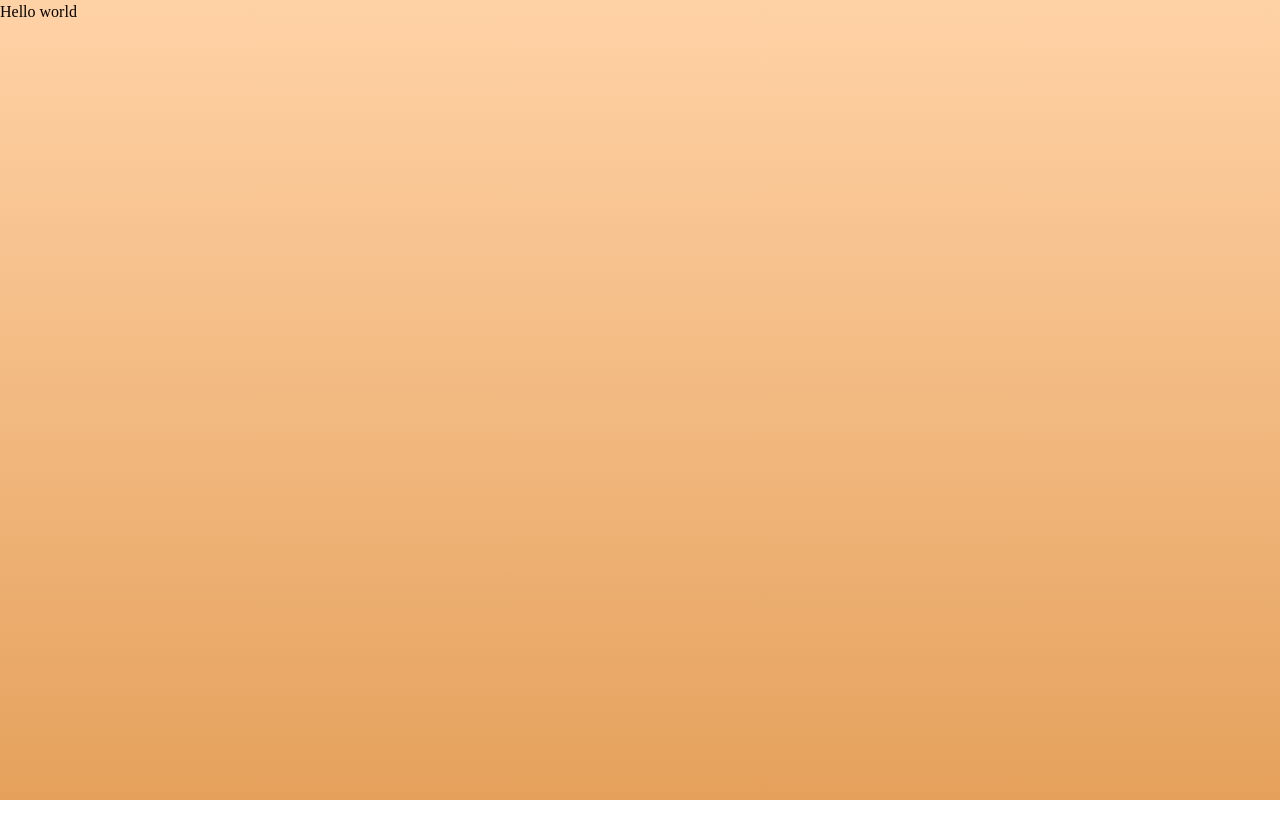
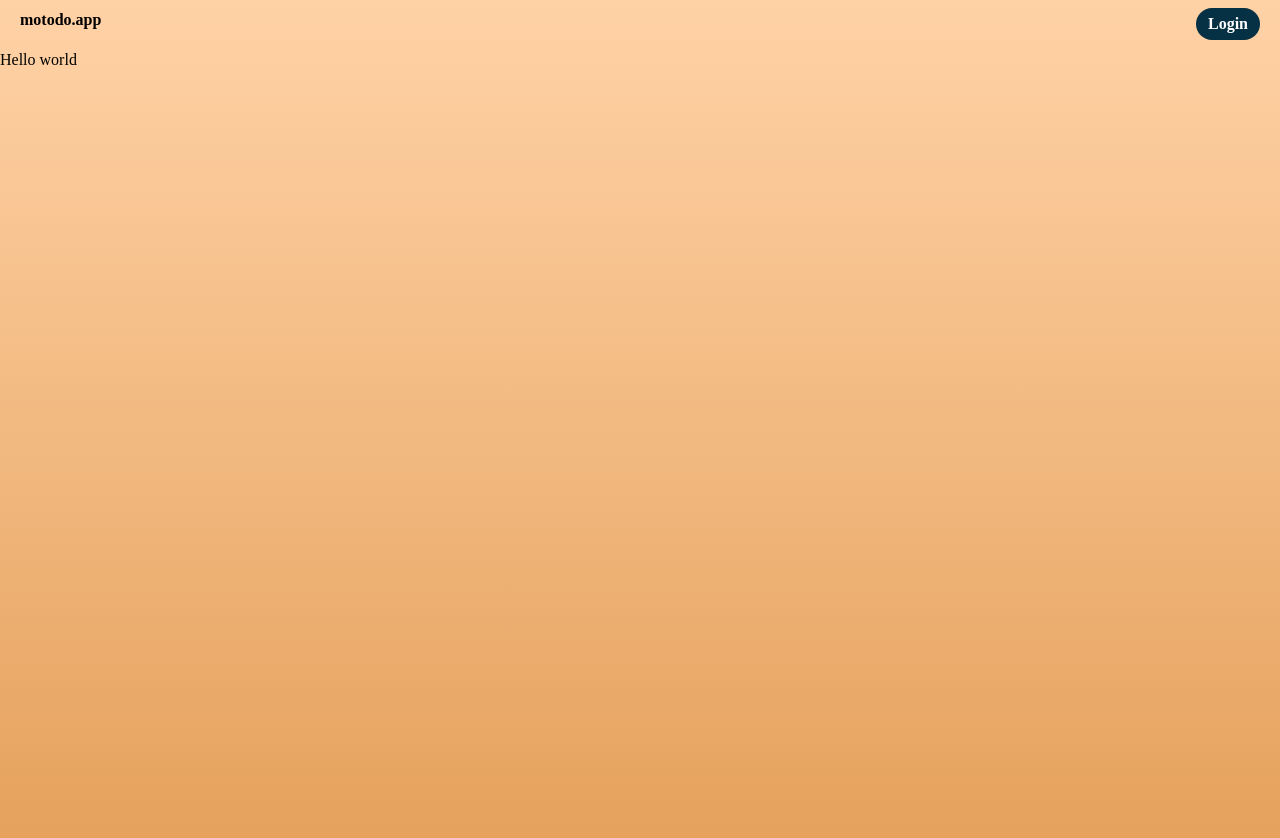
Before and after one commit to MogliCodes/motodo.app, a Nuxt app: page / in a window 1280 px wide. Shown: the top 838 px of the page. Before the commit the page ends 800 px from the top, so only its background shows below. Built offline with nearby package versions, Linux system fonts and the light colour scheme.

Commit message:
feat(TheHeader): add header to default layout

```diff
--- /dev/null
+++ b/components/TheHeader.vue
@@ -0,0 +1,8 @@
+<template>
+    <header class="py-2">
+        <div class="container mx auto flex justify-between">
+            <h1 class="font-bold">motodo.app</h1>
+            <BaseButton is-small text="Login" />
+        </div>
+    </header>
+</template>
--- /dev/null
+++ b/components/base/BaseButton.vue
@@ -0,0 +1,15 @@
+<template>
+    <button class="bg-mc-blue text-white font-display font-bold rounded-full inline-block py-1 px-3">
+        {{ text }}
+    </button>
+</template>
+
+<script setup lang="ts">
+
+interface Props {
+    text: String
+}
+
+const { text } = defineProps<Props>()
+
+</script>
--- a/layouts/default.vue
+++ b/layouts/default.vue
@@ -1,5 +1,8 @@
 <template>
-    <NuxtPage class="min-h-screen">
-        <slot />
-    </NuxtPage>
+    <div>
+        <TheHeader />
+        <NuxtPage class="min-h-screen">
+            <slot />
+        </NuxtPage>
+    </div>
 </template>
```
